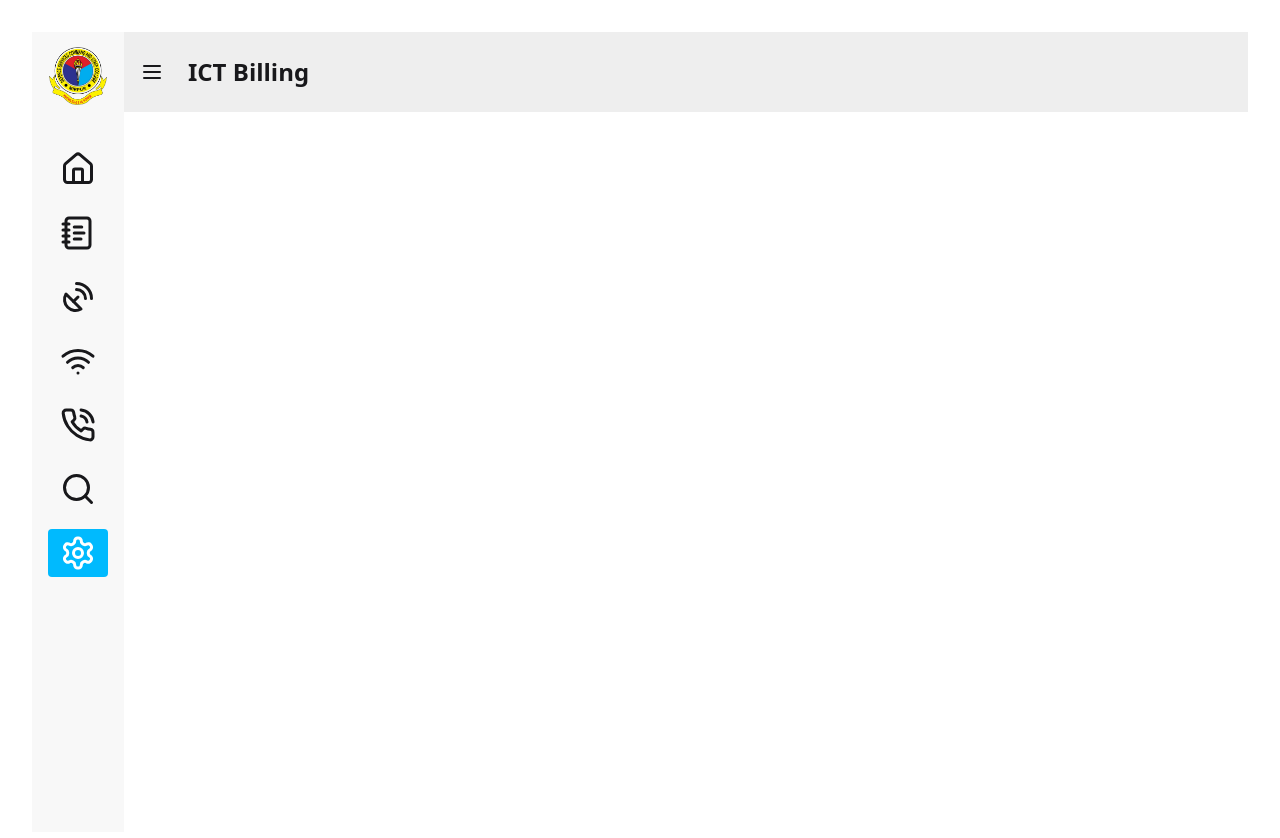
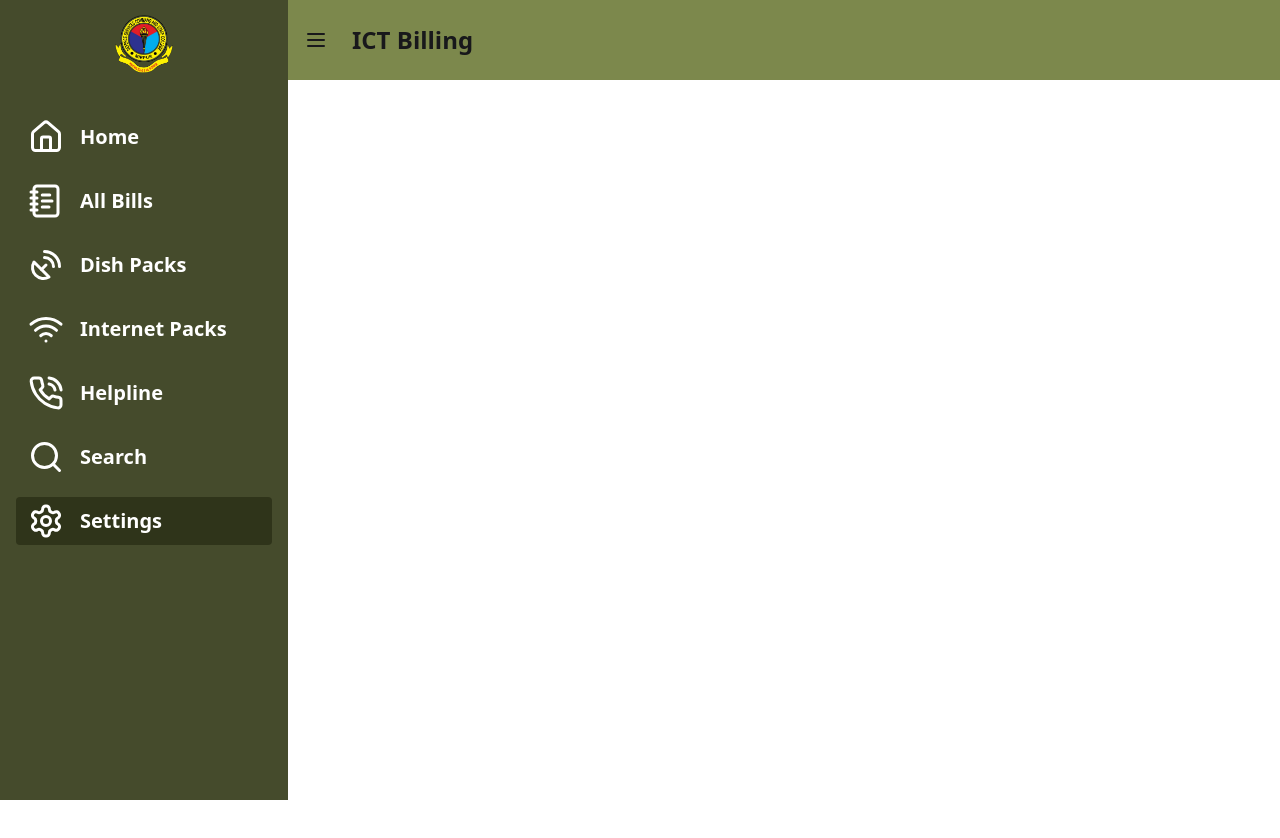
Before and after one commit to nurealammiaji/ict-billing-client, a React (Vite) app: page /settings in a window 1280 px wide. Shown: the top 838 px of the page. After the commit the page ends 800 px from the top, so only its background shows below. Built offline with nearby package versions, Linux system fonts and the light colour scheme.

Commit message:
navbar and sidebar color changed

```diff
--- a/src/App.css
+++ b/src/App.css
@@ -1,6 +1,7 @@
 #root {
-  max-width: 1280px;
+  /* max-width: 1280px; */
   margin: 0 auto;
-  padding: 2rem;
+  /* padding: 2rem; */
   text-align: center;
+  box-sizing: border-box;
 }
--- a/src/App.jsx
+++ b/src/App.jsx
@@ -7,13 +7,20 @@ import { LuMenu } from "react-icons/lu";
 import Menu from './components/Menu/Menu';
 
 const App = () => {
+
   return (
     <div>
       <div className="drawer lg:drawer-open">
-        <input id="layout-drawer" type="checkbox" className="drawer-toggle" />
+        {/* <input id="layout-drawer" type="checkbox" className="drawer-toggle" /> */}
+        <input
+          id="layout-drawer"
+          type="checkbox"
+          className="drawer-toggle"
+          defaultChecked
+        />
         <div className="drawer-content">
           {/* Navbar */}
-          <nav className="navbar w-full bg-base-300 h-20">
+          <nav className="navbar w-full bg-[#7C884C] h-20">
             <label htmlFor="layout-drawer" aria-label="open sidebar" className="btn btn-square btn-ghost tooltip tooltip-bottom" data-tip="Menu">
               {/* Sidebar toggle icon */}
               {/* <TbLayoutSidebarLeftExpand className='text-warning text-2xl' /> */}
@@ -29,7 +36,7 @@ const App = () => {
 
         <div className="drawer-side is-drawer-close:overflow-visible">
           <label htmlFor="layout-drawer" aria-label="close sidebar" className="drawer-overlay"></label>
-          <div className="grid min-h-full flex-col items-start bg-base-200 is-drawer-close:w-23 is-drawer-open:w-72">
+          <div className="grid min-h-full flex-col items-start bg-[#454B2C] is-drawer-close:w-23 is-drawer-open:w-72">
             {/* Sidebar content here */}
             <Menu />
           </div>
--- a/src/components/Menu/Menu.jsx
+++ b/src/components/Menu/Menu.jsx
@@ -10,11 +10,11 @@ const Menu = () => {
                     <img src="./dscsc.png" className='w-full h-full' alt="" />
                 </div>
             </div>
-            <ul className="menu w-full grow *:m-2">
+            <ul className="menu w-full grow *:m-2 text-white">
                 <br />
                 {/* List item First */}
                 <li>
-                    <NavLink to={"/"} className={({ isActive }) => isActive ? 'bg-info text-white' : `is-drawer-close:tooltip is-drawer-close:tooltip-right`} data-tip="Home">
+                    <NavLink to={"/"} className={({ isActive }) => isActive ? 'bg-[#2F341A] text-white' : `is-drawer-close:tooltip is-drawer-close:tooltip-right`} data-tip="Home">
                         <LuHouse className='text-4xl' />
                         <span className="ml-2 is-drawer-close:hidden text-xl font-semibold">Home</span>
                     </NavLink>
@@ -22,7 +22,7 @@ const Menu = () => {
 
                 {/* List item 1 */}
                 <li>
-                    <NavLink to={"/bills"} className={({ isActive }) => isActive ? 'bg-info text-white' : `is-drawer-close:tooltip is-drawer-close:tooltip-right`} data-tip="All Bills">
+                    <NavLink to={"/bills"} className={({ isActive }) => isActive ? 'bg-[#2F341A] text-white' : `is-drawer-close:tooltip is-drawer-close:tooltip-right`} data-tip="All Bills">
                         <LuNotebookText className='text-4xl' />
                         <span className="ml-2 is-drawer-close:hidden text-xl font-semibold">All Bills</span>
                     </NavLink>
@@ -30,7 +30,7 @@ const Menu = () => {
 
                 {/* List item 2 */}
                 <li>
-                    <NavLink to={"/dish"} className={({ isActive }) => isActive ? 'bg-info text-white' : `is-drawer-close:tooltip is-drawer-close:tooltip-right`} data-tip="Dish">
+                    <NavLink to={"/dish"} className={({ isActive }) => isActive ? 'bg-[#2F341A] text-white' : `is-drawer-close:tooltip is-drawer-close:tooltip-right`} data-tip="Dish">
                         <LuSatelliteDish className='text-4xl' />
                         <span className="ml-2 is-drawer-close:hidden text-xl font-semibold">Dish Packs</span>
                     </NavLink>
@@ -38,7 +38,7 @@ const Menu = () => {
 
                 {/* List item 3 */}
                 <li>
-                    <NavLink to={"/internet"} className={({ isActive }) => isActive ? 'bg-info text-white' : `is-drawer-close:tooltip is-drawer-close:tooltip-right`} data-tip="Internet">
+                    <NavLink to={"/internet"} className={({ isActive }) => isActive ? 'bg-[#2F341A] text-white' : `is-drawer-close:tooltip is-drawer-close:tooltip-right`} data-tip="Internet">
                         <LuWifi className='text-4xl' />
                         <span className="ml-2 is-drawer-close:hidden text-xl font-semibold">Internet Packs</span>
                     </NavLink>
@@ -46,7 +46,7 @@ const Menu = () => {
 
                 {/* List item 4 */}
                 <li>
-                    <NavLink to={"/helpline"} className={({ isActive }) => isActive ? 'bg-info text-white' : `is-drawer-close:tooltip is-drawer-close:tooltip-right`} data-tip="Helpline">
+                    <NavLink to={"/helpline"} className={({ isActive }) => isActive ? 'bg-[#2F341A] text-white' : `is-drawer-close:tooltip is-drawer-close:tooltip-right`} data-tip="Helpline">
                         <LuPhoneCall className='text-4xl' />
                         <span className="ml-2 is-drawer-close:hidden text-xl font-semibold">Helpline</span>
                     </NavLink>
@@ -54,7 +54,7 @@ const Menu = () => {
 
                 {/* List item 5 */}
                 <li>
-                    <NavLink to={"/search"} className={({ isActive }) => isActive ? 'bg-info text-white' : `is-drawer-close:tooltip is-drawer-close:tooltip-right`} data-tip="Search">
+                    <NavLink to={"/search"} className={({ isActive }) => isActive ? 'bg-[#2F341A] text-white' : `is-drawer-close:tooltip is-drawer-close:tooltip-right`} data-tip="Search">
                         <LuSearch className='text-4xl' />
                         <span className="ml-2 is-drawer-close:hidden text-xl font-semibold">Search</span>
                     </NavLink>
@@ -62,7 +62,7 @@ const Menu = () => {
 
                 {/* List item Last */}
                 <li>
-                    <NavLink to={"/settings"} className={({ isActive }) => isActive ? 'bg-info text-white' : `is-drawer-close:tooltip is-drawer-close:tooltip-right`} data-tip="Settings">
+                    <NavLink to={"/settings"} className={({ isActive }) => isActive ? 'bg-[#2F341A] text-white' : `is-drawer-close:tooltip is-drawer-close:tooltip-right`} data-tip="Settings">
                         <LuSettings className='text-4xl' />
                         <span className="ml-2 is-drawer-close:hidden text-xl font-semibold">Settings</span>
                     </NavLink>
```
